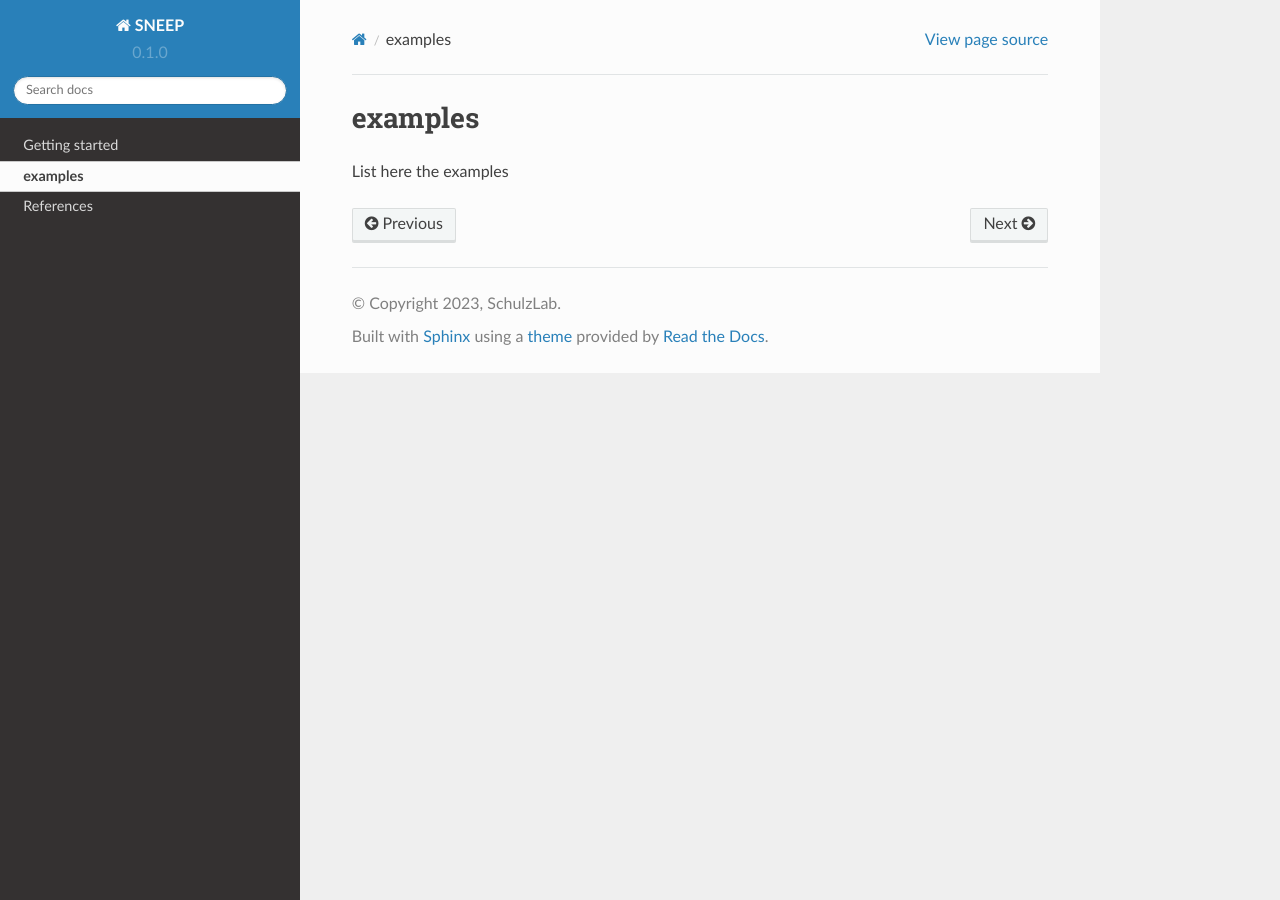
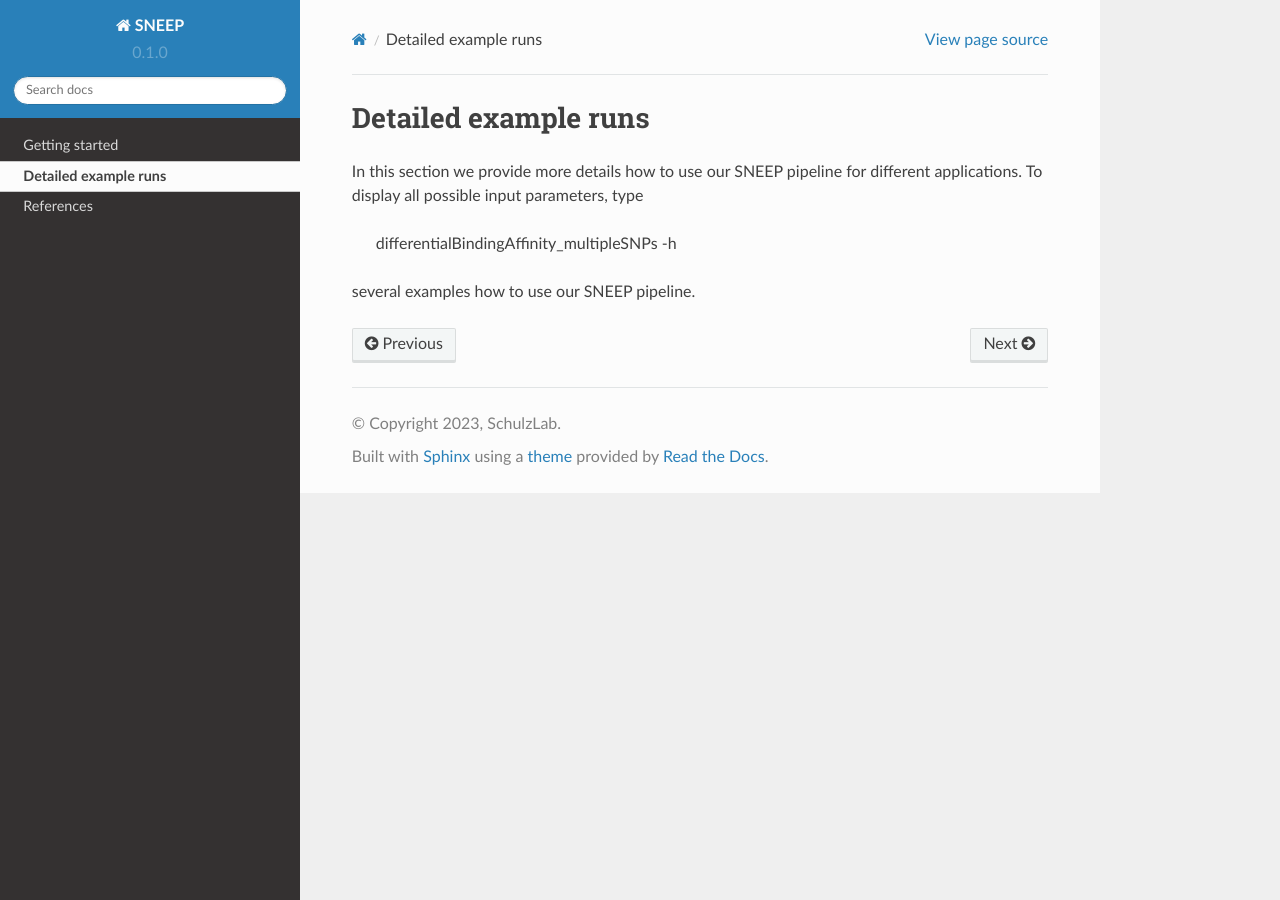
Before and after one commit to SchulzLab/SNEEP, a Sphinx documentation site: the page built from docs/examples.rst, in a window 1280 px wide. Built offline with Sphinx 7.4.7 and the Read the Docs theme 2.0.0, drawn with Linux system fonts in a browser that asks for light colours; pages that are not in the unit, such as notebooks, are missing from menus.

Commit message:
Update examples.rst

```diff
--- a/docs/examples.rst
+++ b/docs/examples.rst
@@ -1,6 +1,11 @@
-=========
-examples
-=========
+=====================
+Detailed example runs
+=====================
+
+In this section we provide more details how to use our SNEEP pipeline for different applications.
+To display all possible input parameters, type
 
 
-List here the examples
+  differentialBindingAffinity_multipleSNPs  -h
+
+several examples how to use our SNEEP pipeline.
```
